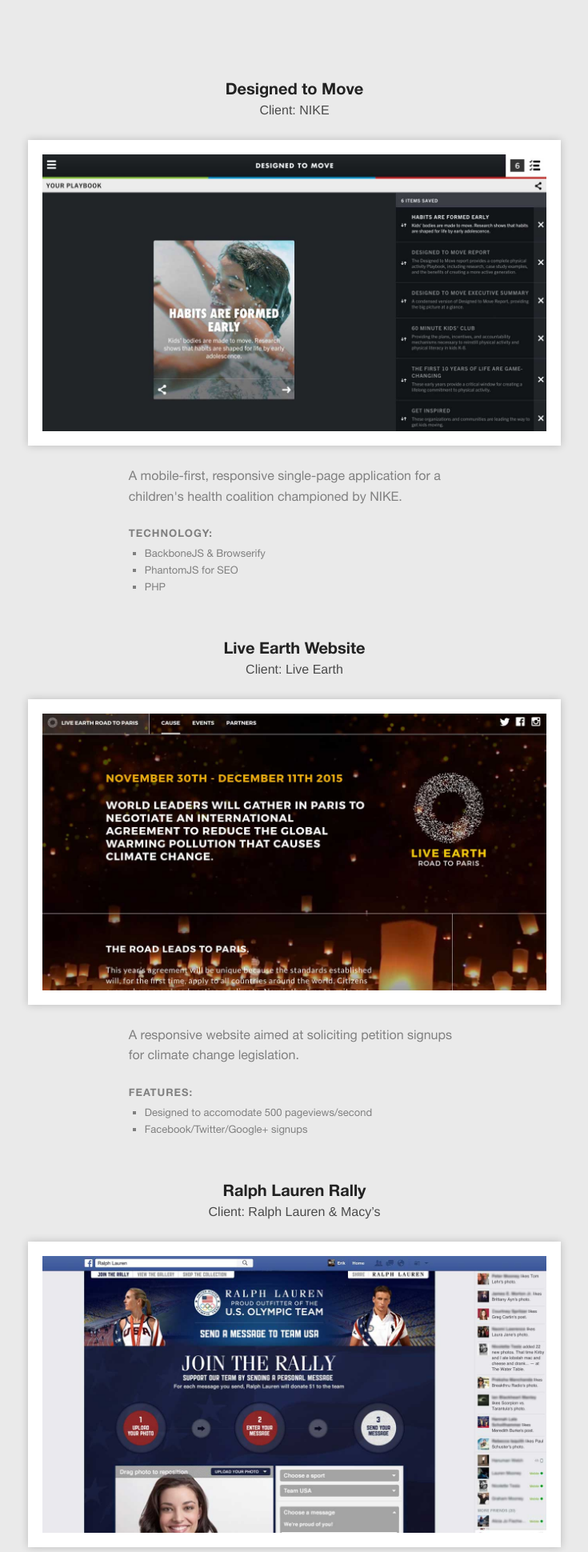
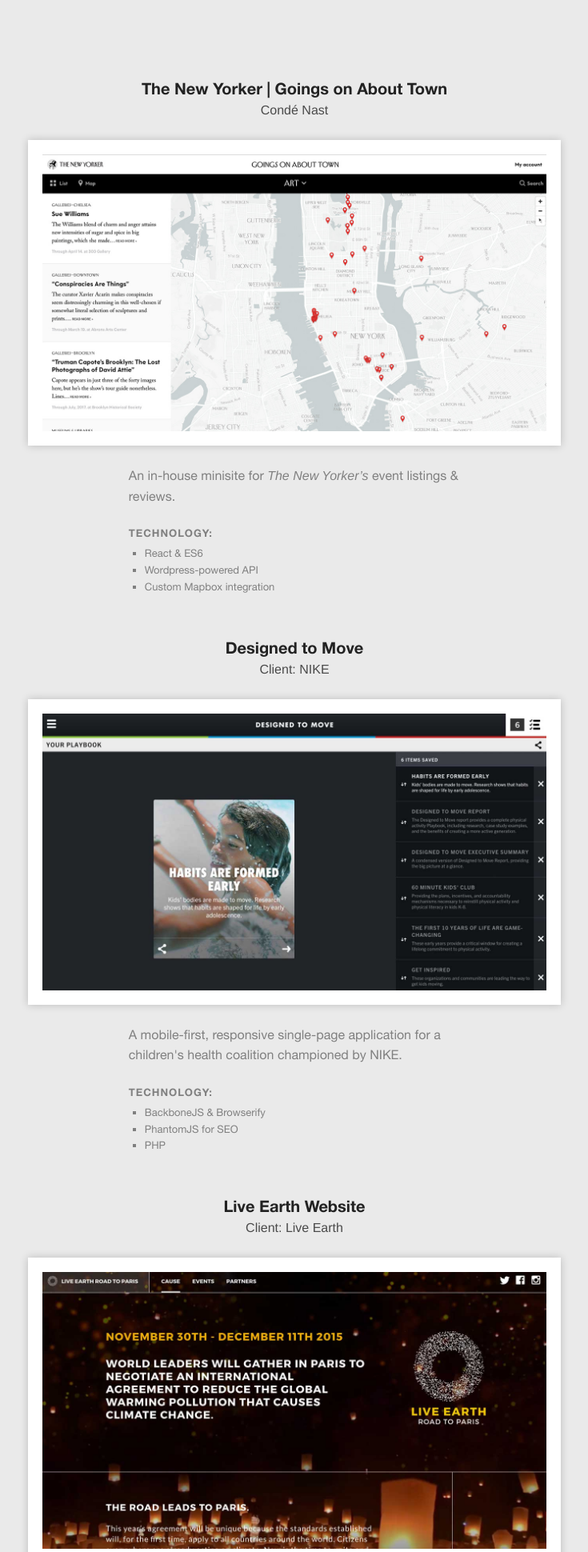
Before and after one commit to eerikson/Portfolio, a Node server app: page /frontend in a window 1280 px wide. Shown: the part 54-1994 px from the top of the page at 80% size, without its empty margins (272-1007 px from the left). Run offline with Node 20, Linux system fonts and the light colour scheme.

Commit message:
Add new project, repo cleanup

```diff
--- a/portfolio/views/frontend.hbs
+++ b/portfolio/views/frontend.hbs
@@ -3,6 +3,26 @@
 	<div class="inner">
 
 	<ul class="sites">
+		<li>
+			<article class="site">
+				<h2 class="site-title">The New Yorker | Goings on About Town</h2>
+				<h3 class="client">Condé Nast</h3>
+				<img src="/img/sites/goat.jpg" class="screenshot" />
+				<div class="description">
+					<p>An in-house minisite for <em>The New Yorker’s</em> event listings & reviews.</p>
+				</div>
+				<div class="features">
+					<h4 class="heading">Technology:</h4>
+					<ul>
+						<li>React & ES6</li>
+						<li>Wordpress-powered API</li>
+						<li>Custom Mapbox integration</li>
+					</ul>
+				</div>
+
+			</article>
+		</li>
+
 		<li>
 			<article class="site">
 				<h2 class="site-title">Designed to Move</h2>
```
Also changed, not shown: portfolio/public/img/sites/goat.jpg (added), 2 other files.
